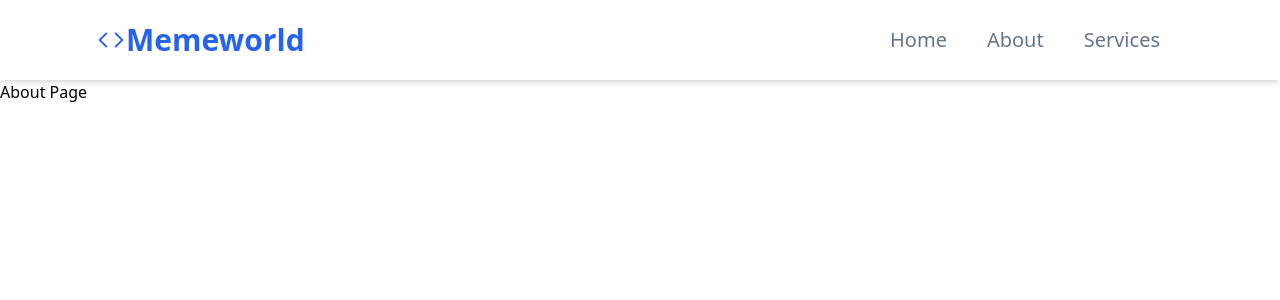
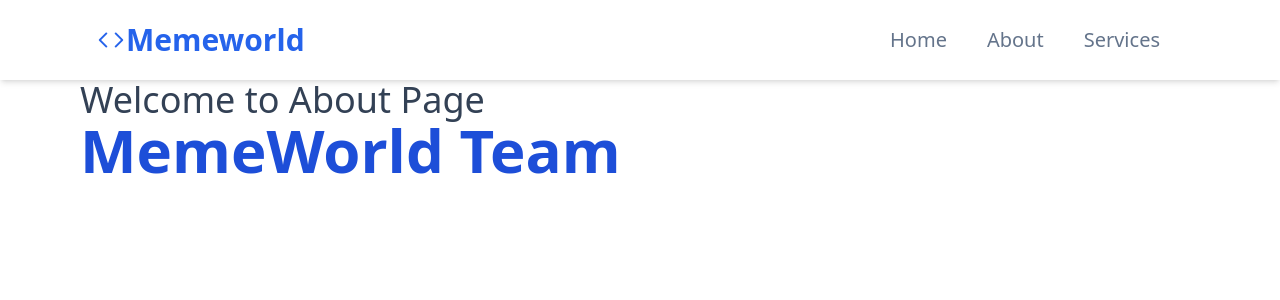
Before and after one commit to analyst15/memeworld, a Vue app: page /about in a window 1280 px wide. Shown: the top 300 px of the page. Built offline with nearby package versions, Linux system fonts and the light colour scheme; the HTML template or start-up script is replaced by a standard one.

Commit message:
New Updates

```diff
--- a/src/components/TwoinOne.vue
+++ b/src/components/TwoinOne.vue
@@ -1,14 +1,19 @@
 <template>
-    <div>
-        <TwoinOne :name="'memworld'" visit="/about"/>
+    <div class="container mx-auto px-5 lg:px-20">
+        <div class="flex justify-between gap-10">
+            <div class="text">
+                <h1 class="text-2xl md:text-4xl text-slate-700">{{ name }} <br> <strong class="text-blue-700 text-5xl lg:text-6xl font-bold">MemeWorld Team</strong></h1>
+            </div>
+            <div class="img"></div>
+        </div>
     </div>
 </template>
 
 <script setup>
-import TwoinOne from '../componnents/TwoinOne.vue';
-import home from '../assets/images/group 89.png'
+import { defineProps } from 'vue'
+const props = defineProps(['name', 'imgsrc', 'visit', 'btnName'])
 </script>
 
-<style lang="scss" scoped>
+<style  scoped>
 
 </style>
--- a/src/views/About.vue
+++ b/src/views/About.vue
@@ -1,17 +1,12 @@
 <template>
     <div>
-        About Page
+        <TwoinOne :name="'Welcome to About Page'" :imgsrc="home" :visit="'/services'" :btnName="'Get Started'"/>
     </div>
 </template>
 
-<script>
-export default {
-    setup () {
-
-
-        return {}
-    }
-}
+<script setup>
+import TwoinOne from '../components/TwoinOne.vue';
+import home from '../assets/images/group89.png'
 </script>
 
 <style scoped>
--- a/src/views/Home.vue
+++ b/src/views/Home.vue
@@ -1,12 +1,12 @@
 <template>
     <div>
-        Home
+        <TwoinOne :name="'memeworld'" :imgsrc="home" :visit="'/about'" :btnName="'Get Started'"/>
     </div>
 </template>
 
 <script setup>
-
-
+import TwoinOne from '../components/TwoinOne.vue';
+import home from '../assets/images/group89.png'
 </script>
 
 <style scoped>
```
Also changed, not shown: src/assets/images/group89.png (renamed from src/assets/images/Group 89.png), vite.config.js (line endings or trailing spaces).
